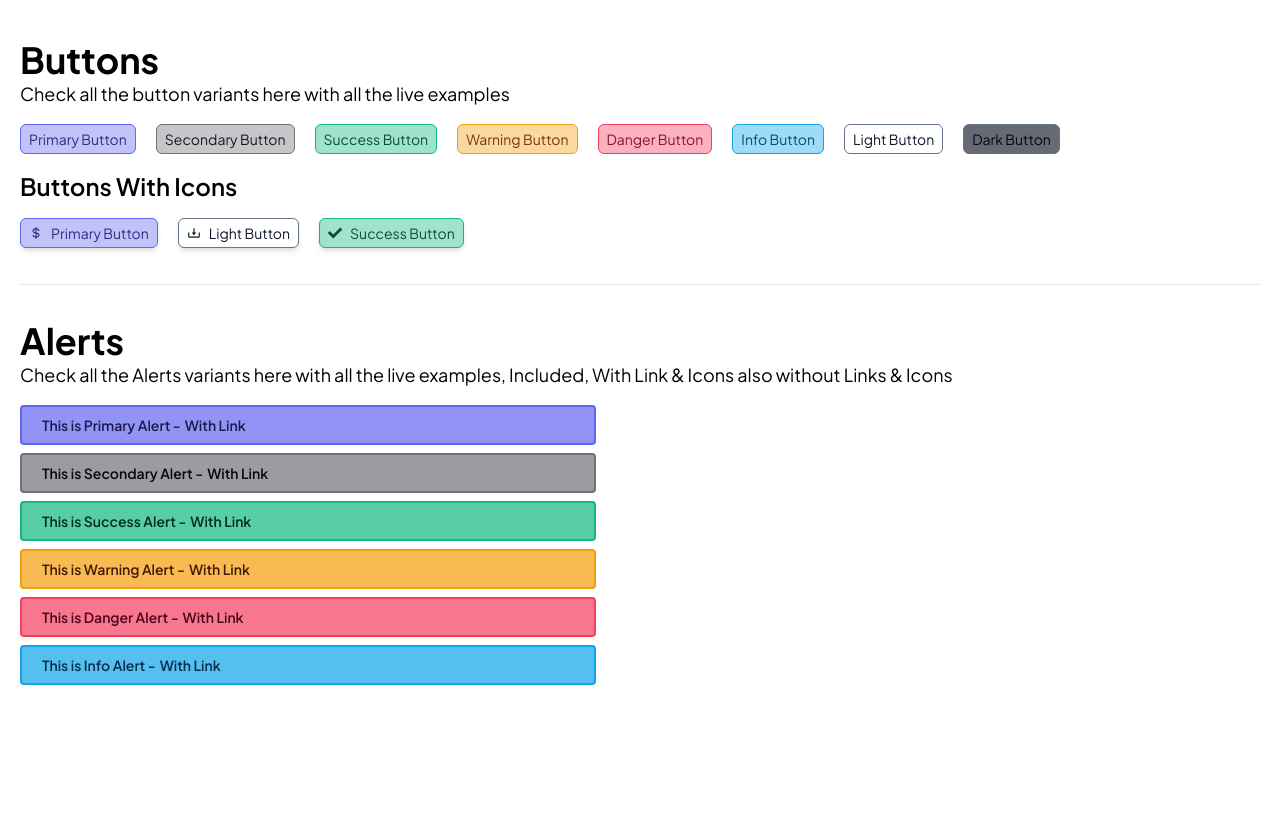
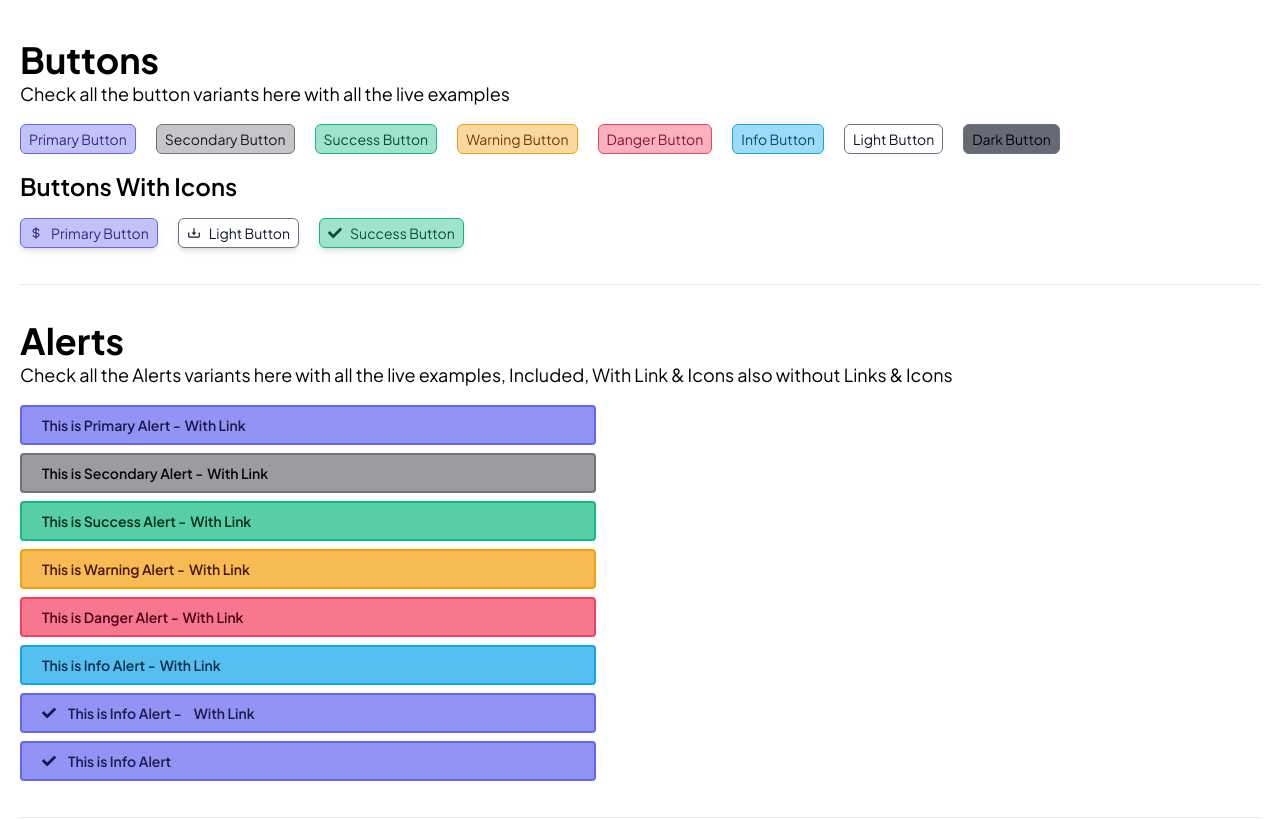
Before and after one commit to mshajid/cyberdude-challenges, a React (Vite) app in the folder javascript/03-react-js/05-components-props/: page / in a window 1280 px wide. Shown: the top 820 px of the page. Built offline with nearby package versions, Linux system fonts and the light colour scheme.

Commit message:
feat: added alert component to main component

```diff
--- a/javascript/03-react-js/05-components-props/src/App.jsx
+++ b/javascript/03-react-js/05-components-props/src/App.jsx
@@ -47,52 +47,72 @@ const App = () => {
       <hr className="my-5" />
       <div>
         <h2 className="font-bold text-4xl">Alerts</h2>
-        <span className="text-lg">Check all the Alerts variants here with all the live examples, Included, With Link & Icons also without Links & Icons</span>
+        <span className="text-lg">
+          Check all the Alerts variants here with all the live examples,
+          Included, With Link & Icons also without Links & Icons
+        </span>
       </div>
       <div className="space-y-2">
         <Alert
           className={"max-w-xl py-2 text-sm px-5 font-semibold flex gap-x-1"}
           variant={"Primary"}
           label={`This is Primary Alert - `}
-          link = {"With Link"}
-          linkTo = {"https://google.com"}
+          link={"With Link"}
+          linkTo={"https://google.com"}
         />
         <Alert
           className={"max-w-xl py-2 text-sm px-5 font-semibold flex gap-x-1"}
           variant={"Secondary"}
           label={`This is Secondary Alert - `}
-          link = {"With Link"}
-          linkTo = {"https://google.com"}
+          link={"With Link"}
+          linkTo={"https://google.com"}
         />
         <Alert
           className={"max-w-xl py-2 text-sm px-5 font-semibold flex gap-x-1"}
           variant={"Success"}
           label={`This is Success Alert - `}
-          link = {"With Link"}
-          linkTo = {"https://google.com"}
+          link={"With Link"}
+          linkTo={"https://google.com"}
         />
         <Alert
           className={"max-w-xl py-2 text-sm px-5 font-semibold flex gap-x-1"}
           variant={"Warning"}
           label={`This is Warning Alert - `}
-          link = {"With Link"}
-          linkTo = {"https://google.com"}
+          link={"With Link"}
+          linkTo={"https://google.com"}
         />
         <Alert
           className={"max-w-xl py-2 text-sm px-5 font-semibold flex gap-x-1"}
           variant={"Danger"}
           label={`This is Danger Alert - `}
-          link = {"With Link"}
-          linkTo = {"https://google.com"}
+          link={"With Link"}
+          linkTo={"https://google.com"}
         />
         <Alert
           className={"max-w-xl py-2 text-sm px-5 font-semibold flex gap-x-1"}
           variant={"Info"}
           label={`This is Info Alert - `}
-          link = {"With Link"}
-          linkTo = {"https://google.com"}
+          link={"With Link"}
+          linkTo={"https://google.com"}
         />
+        <Alert
+          className={"max-w-xl py-2 text-sm px-5 font-semibold flex gap-x-3 items-center"}
+          variant={"Primary"}
+          label={`This is Info Alert - `}
+          link={"With Link"}
+          linkTo={"https://google.com"}
+        >
+          <FaCheck />
+        </Alert>
+        <Alert
+          className={"max-w-xl py-2 text-sm px-5 font-semibold flex gap-x-3 items-center"}
+          variant={"Primary"}
+          label={`This is Info Alert`}
+        >
+          <FaCheck />
+        </Alert>
       </div>
+      <hr className="my-5" />
     </div>
   );
 };
--- a/javascript/03-react-js/05-components-props/src/Components/Alert.jsx
+++ b/javascript/03-react-js/05-components-props/src/Components/Alert.jsx
@@ -1,4 +1,4 @@
-const Alert = ({ variant, label, className, link, linkTo }) => {
+const Alert = ({ variant, label, className, link, linkTo, children }) => {
   const variants = {
     Primary:
       "bg-indigo-500/70 text-indigo-900 border-2 border-indigo-500 rounded text-indigo-950",
@@ -16,7 +16,7 @@ const Alert = ({ variant, label, className, link, linkTo }) => {
   return (
     <>
       <div className={`${variants[variant]} ${className}`}>
-        {label}
+        {children} {label}
         <a
           className="hover:text-white transition-all"
           target="_blank"
```
